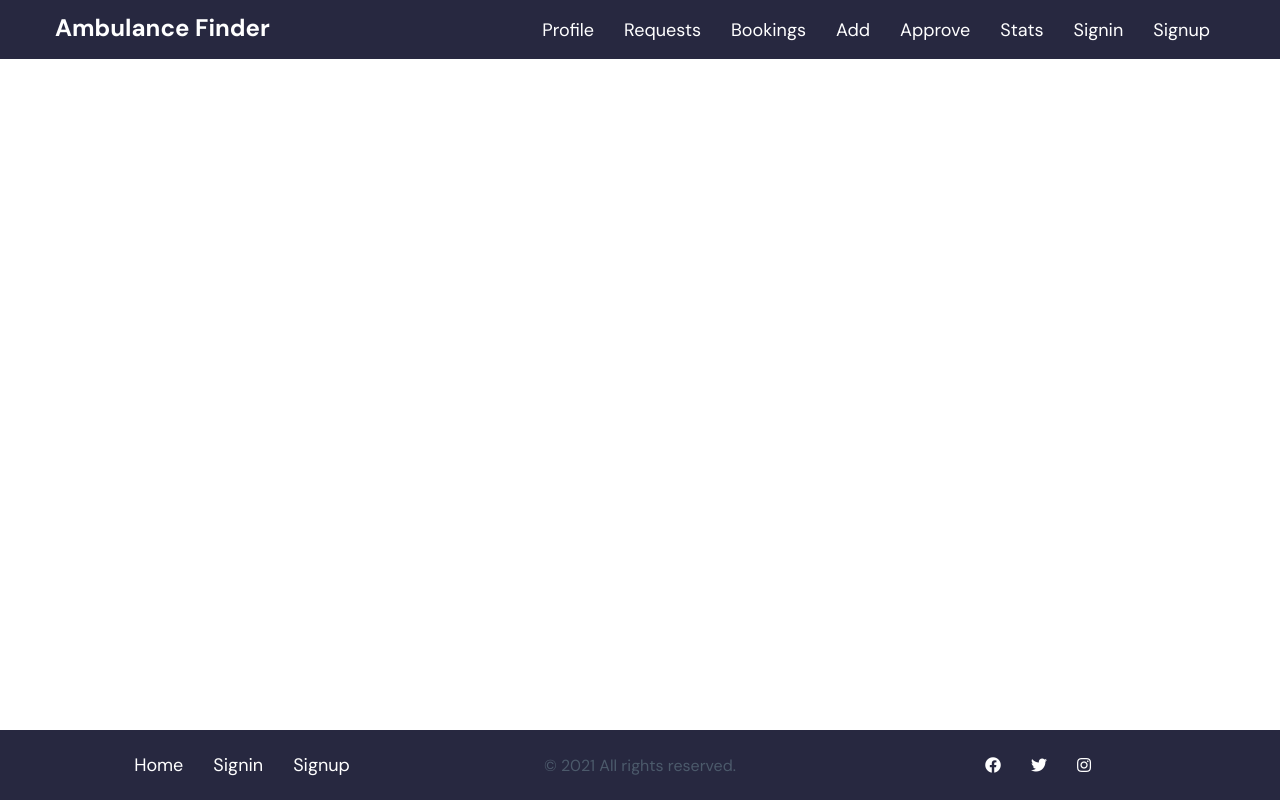
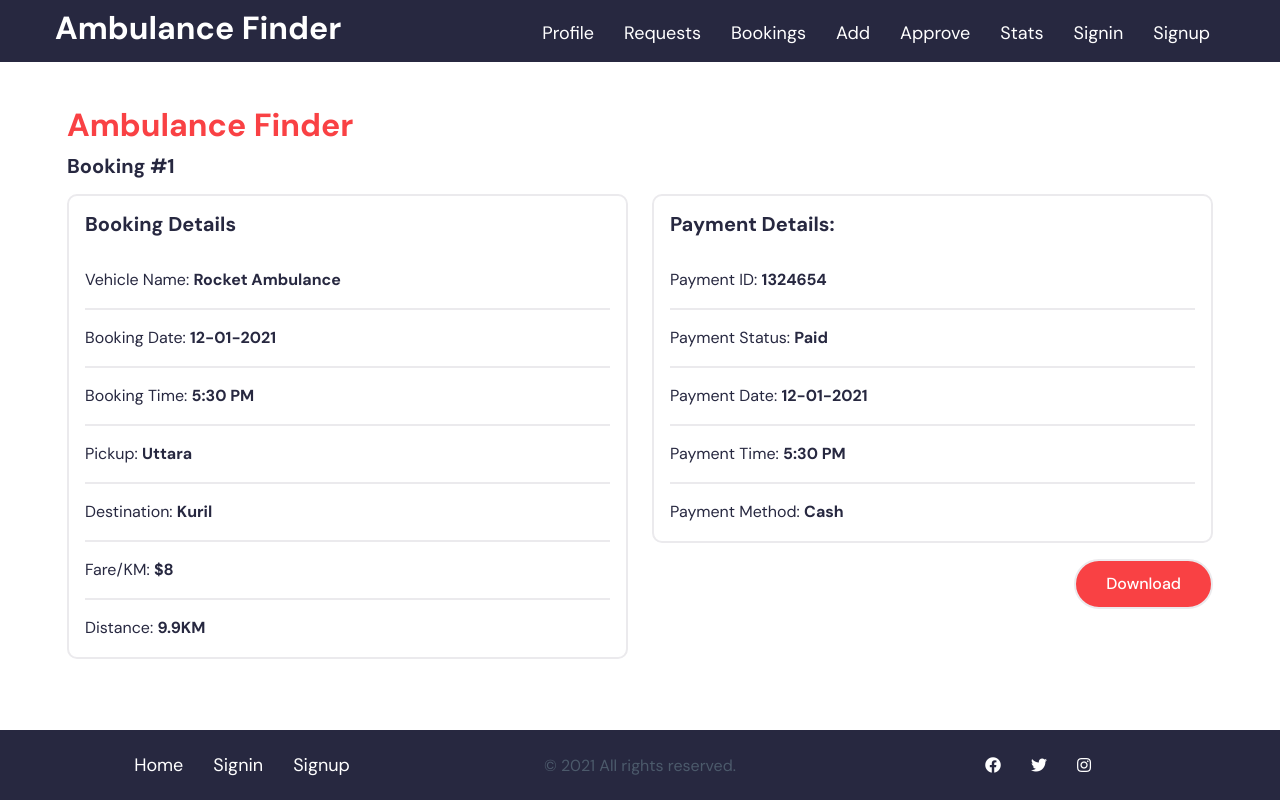
Before and after one commit to rraaffiii/AmbulanceFinder, a React (Create React App) app: page /invoice/1 in a window 1280 px wide. Built offline with nearby package versions, Linux system fonts and the light colour scheme.

Commit message:
Added Invoice

```diff
--- a/src/App.js
+++ b/src/App.js
@@ -17,6 +17,7 @@ import ApproveDriver from './containers/ApproveDriver'
 import Stats from './containers/Stats'
 import Profile from './containers/Profile'
 import ProfileEdit from './containers/ProfileEdit'
+import Invoice from './containers/Invoice'
 
 const App = () => {
   return (
@@ -25,19 +26,20 @@ const App = () => {
         <Header />
         <Switch>
           <Route exact path='/' component={Home} />
-          <Route path='/signin' component={Signin} />
-          <Route path='/signup' component={Signup} />
-          <Route path='/booking-request' component={BookingRequest} />
-          <Route path='/booking-recent' component={BookingRecent} />
-          <Route path='/booking/:id' children={<BookingSingle />} />
-          <Route path='/checkout' component={Checkout} />
-          <Route path='/search' component={Search} />
-          <Route path='/vehicles' component={Vehicles} />
-          <Route path='/vehicle-add' component={VehicleAdd} />
-          <Route path='/approve-driver' component={ApproveDriver} />
-          <Route path='/stats' component={Stats} />
+          <Route exact path='/signin' component={Signin} />
+          <Route exact path='/signup' component={Signup} />
+          <Route exact path='/booking-request' component={BookingRequest} />
+          <Route exact path='/booking-recent' component={BookingRecent} />
+          <Route exact path='/booking/:id' children={<BookingSingle />} />
+          <Route exact path='/checkout' component={Checkout} />
+          <Route exact path='/search' component={Search} />
+          <Route exact path='/vehicles' component={Vehicles} />
+          <Route exact path='/vehicle-add' component={VehicleAdd} />
+          <Route exact path='/approve-driver' component={ApproveDriver} />
+          <Route exact path='/stats' component={Stats} />
           <Route exact path='/profile/:id' component={Profile} />
           <Route exact path='/profile/:id/edit' component={ProfileEdit} />
+          <Route exact path='/invoice/:bookId' component={Invoice} />
         </Switch>
         <Footer />
       </Router>
--- a/src/components/BlockObjectRow.jsx
+++ b/src/components/Block.jsx
@@ -1,15 +1,15 @@
 import React from 'react'
 
-const BlockObjectRow = ({ heading, rows }) => {
+const Block = ({ heading, rows }) => {
   return (
     <>
       <div className='block radius10 p-3'>
-        {heading && <h5 className='pb-3'>{heading}</h5>}
-        {Object.keys(rows).map((key) => {
+        <h5 className='pb-3'>{heading}</h5>
+        {rows.map((row) => {
           return (
             <>
               <div className='item'>
-                {key}: <b>{rows[key]}</b>
+                {row.label}: <b>{row.value}</b>
               </div>
             </>
           )
@@ -19,4 +19,4 @@ const BlockObjectRow = ({ heading, rows }) => {
   )
 }
 
-export default BlockObjectRow
+export default Block
--- a/src/components/BlockRow.jsx
+++ b/src/components/BlockObject.jsx
@@ -1,15 +1,15 @@
 import React from 'react'
 
-const BlockRow = ({ heading, rows }) => {
+const BlockObject = ({ heading, rows }) => {
   return (
     <>
       <div className='block radius10 p-3'>
-        <h5 className='pb-3'>{heading}</h5>
-        {rows.map((row) => {
+        {heading && <h5 className='pb-3'>{heading}</h5>}
+        {Object.keys(rows).map((key) => {
           return (
             <>
               <div className='item'>
-                {row.label}: <b>{row.value}</b>
+                {key}: <b>{rows[key]}</b>
               </div>
             </>
           )
@@ -19,4 +19,4 @@ const BlockRow = ({ heading, rows }) => {
   )
 }
 
-export default BlockRow
+export default BlockObject
--- a/src/components/Logo.jsx
+++ b/src/components/Logo.jsx
@@ -1,14 +1,14 @@
-import React from 'react';
-import { Link } from 'react-router-dom';
+import React from 'react'
+import { Link } from 'react-router-dom'
 
-const Logo = ({ name }) => {
+const Logo = ({ name, color = 'white' }) => {
   return (
     <>
-      <div className='logo color-white'>
+      <div className={`logo color-${color}`}>
         <Link to='/'>{name}</Link>
       </div>
     </>
-  );
-};
+  )
+}
 
-export default Logo;
+export default Logo
--- a/src/containers/BookingSingle.jsx
+++ b/src/containers/BookingSingle.jsx
@@ -3,7 +3,7 @@ import { useParams } from 'react-router-dom'
 import Section from '../components/Section'
 import Button from '../components/Button'
 import Switch from '../components/Switch'
-import BlockRow from '../components/BlockRow'
+import Block from '../components/Block'
 import UserCard from '../components/UserCard'
 import Review from '../components/Review'
 import Modal from '../components/Modal'
@@ -200,10 +200,10 @@ const BookingSingle = () => {
                 <>
                   <div className='row'>
                     <div className='col-lg-6'>
-                      <BlockRow heading='Booking Details' rows={rowsBooking} />
+                      <Block heading='Booking Details' rows={rowsBooking} />
                     </div>
                     <div className='col-lg-6'>
-                      <BlockRow heading='Payment Details:' rows={rowsPayment} />
+                      <Block heading='Payment Details:' rows={rowsPayment} />
                     </div>
                   </div>
                 </>
--- /dev/null
+++ b/src/containers/Invoice.jsx
@@ -0,0 +1,54 @@
+import React from 'react'
+import { useParams } from 'react-router-dom'
+import Section from '../components/Section'
+import Block from '../components/Block'
+import Logo from '../components/Logo'
+import Button from '../components/Button'
+
+const Invoice = () => {
+  const { bookId } = useParams()
+
+  const handleDownload = () => {
+    console.log('Downloading Invoice...')
+  }
+  const rowsBooking = [
+    { label: 'Vehicle Name', value: 'Rocket Ambulance' },
+    { label: 'Booking Date', value: '12-01-2021' },
+    { label: 'Booking Time', value: '5:30 PM' },
+    { label: 'Pickup', value: 'Uttara' },
+    { label: 'Destination', value: 'Kuril' },
+    { label: 'Fare/KM', value: '$8' },
+    { label: 'Distance', value: '9.9KM' },
+  ]
+  const rowsPayment = [
+    { label: 'Payment ID', value: '1324654' },
+    { label: 'Payment Status', value: 'Paid' },
+    { label: 'Payment Date', value: '12-01-2021' },
+    { label: 'Payment Time', value: '5:30 PM' },
+    { label: 'Payment Method', value: 'Cash' },
+  ]
+  return (
+    <>
+      <Section className='bg-light' align='center'>
+        <div className='row'>
+          <Logo name='Ambulance Finder' color='red' />
+          <h5 className='py-3'>Booking #{bookId}</h5>
+          <div className='col-lg-6'>
+            <Block heading='Booking Details' rows={rowsBooking} />
+          </div>
+          <div className='col-lg-6'>
+            <Block heading='Payment Details:' rows={rowsPayment} />
+            <Button
+              className={`mt-3 float-end action-2`}
+              link='# '
+              text='Download'
+              event={handleDownload}
+            />
+          </div>
+        </div>
+      </Section>
+    </>
+  )
+}
+
+export default Invoice
--- a/src/containers/Profile.jsx
+++ b/src/containers/Profile.jsx
@@ -1,7 +1,7 @@
 import React, { useState, useEffect } from 'react'
 import { useParams } from 'react-router-dom'
 import Section from '../components/Section'
-import BlockObjectRow from '../components/BlockObjectRow'
+import BlockObject from '../components/BlockObject'
 import PageTitle from '../components/PageTitle'
 import Rating from '../components/Rating'
 import Switch from '../components/Switch'
@@ -56,7 +56,7 @@ const Profile = () => {
           )}
         </div>
         <div className='col-lg-9'>
-          <BlockObjectRow rows={user} />
+          <BlockObject rows={user} />
         </div>
       </Section>
 
--- a/src/containers/Stats.jsx
+++ b/src/containers/Stats.jsx
@@ -1,6 +1,6 @@
 import React from 'react'
 import Section from '../components/Section'
-import BlockRow from '../components/BlockRow'
+import Block from '../components/Block'
 import PageTitle from '../components/PageTitle'
 
 const Stats = () => {
@@ -19,10 +19,10 @@ const Stats = () => {
         <PageTitle title='Stats' />
 
         <div className='col-lg-6'>
-          <BlockRow heading='User Stats' rows={stats} />
+          <Block heading='User Stats' rows={stats} />
         </div>
         <div className='col-lg-6'>
-          <BlockRow heading='Booking Stats:' rows={stats} />
+          <Block heading='Booking Stats:' rows={stats} />
         </div>
       </Section>
     </>
--- a/src/styles/main.css
+++ b/src/styles/main.css
@@ -1,22 +1,3 @@
-/*
-	Table of contents:
-	1. Common styles
-	2. Common responsive styles
-	3. Headers
-	4. Navigations
-	5. Contents
-	6. Testimonials
-	7. Features
-	8. Forms
-	9. Call to Actions
-	10. Teams
-	11. Pricing Tables
-	12. Contacts
-	13. Showcases
-	14. Footers
-	15. Ecommerce
-	16. Applications
-*/
 /* 1. Common styles */
 body {
   font-family: DM Sans, Helvetica, Arial, sans-serif;
@@ -25,10 +6,6 @@ body {
   line-height: 26px;
   color: #272840;
   -webkit-font-smoothing: antialiased;
-}
-body.dev {
-  background: #ccc;
-  min-height: 10000px;
 }
 input::placeholder {
   text-transform: capitalize;
@@ -150,15 +127,6 @@ strong {
 .alert-dismissable .close,
 .alert-dismissible .close {
   top: 0;
-}
-
-/* Change AOS plugin default settings */
-[data-aos='fade-down'] {
-  transform: translate3d(0, -35px, 0);
-}
-
-[data-aos='fade-up'] {
-  transform: translate3d(0, 35px, 0);
 }
 
 /* Slick slider */
@@ -851,43 +819,6 @@ strong {
   }
 }
 
-/* 16. Applications */
-@media (max-width: 767.98px) {
-  .application_2 .application_2_left_img {
-    max-height: 50vh;
-  }
-}
-.application_2 .with_borders:nth-of-type(1) {
-  border-bottom: 2px solid #ebeaed;
-  border-right: 2px solid #ebeaed;
-}
-.application_2 .with_borders:nth-of-type(2) {
-  border-bottom: 2px solid #ebeaed;
-  border-right: 2px solid #ebeaed;
-}
-.application_2 .with_borders:nth-of-type(3) {
-  border-bottom: 2px solid #ebeaed;
-}
-.application_2 .with_borders:nth-of-type(4) {
-  border-right: 2px solid #ebeaed;
-}
-.application_2 .with_borders:nth-of-type(5) {
-  border-right: 2px solid #ebeaed;
-}
-@media (max-width: 991.98px) {
-  .application_2 .with_borders:nth-of-type(2) {
-    border-right: none;
-  }
-  .application_2 .with_borders:nth-of-type(3) {
-    border-right: 2px solid #ebeaed;
-    padding-top: 35px;
-  }
-  .application_2 .with_borders:nth-of-type(4) {
-    border-right: none;
-    border-bottom: 2px solid #ebeaed;
-  }
-}
-
 /* custom styling */
 :root {
   --headerH: 60px;
@@ -929,6 +860,9 @@ input[type='radio'] + label:before {
 }
 
 /* others */
+.logo {
+  font-size: 2rem;
+}
 .bg-offwhite {
   background-color: #f3f3f3;
 }
```
Also changed, not shown: src/components/IconParagraph.jsx (renamed from src/components/LogoParagraph.jsx, +5 -5 lines), src/containers/Home.jsx (+4 -4 lines).
